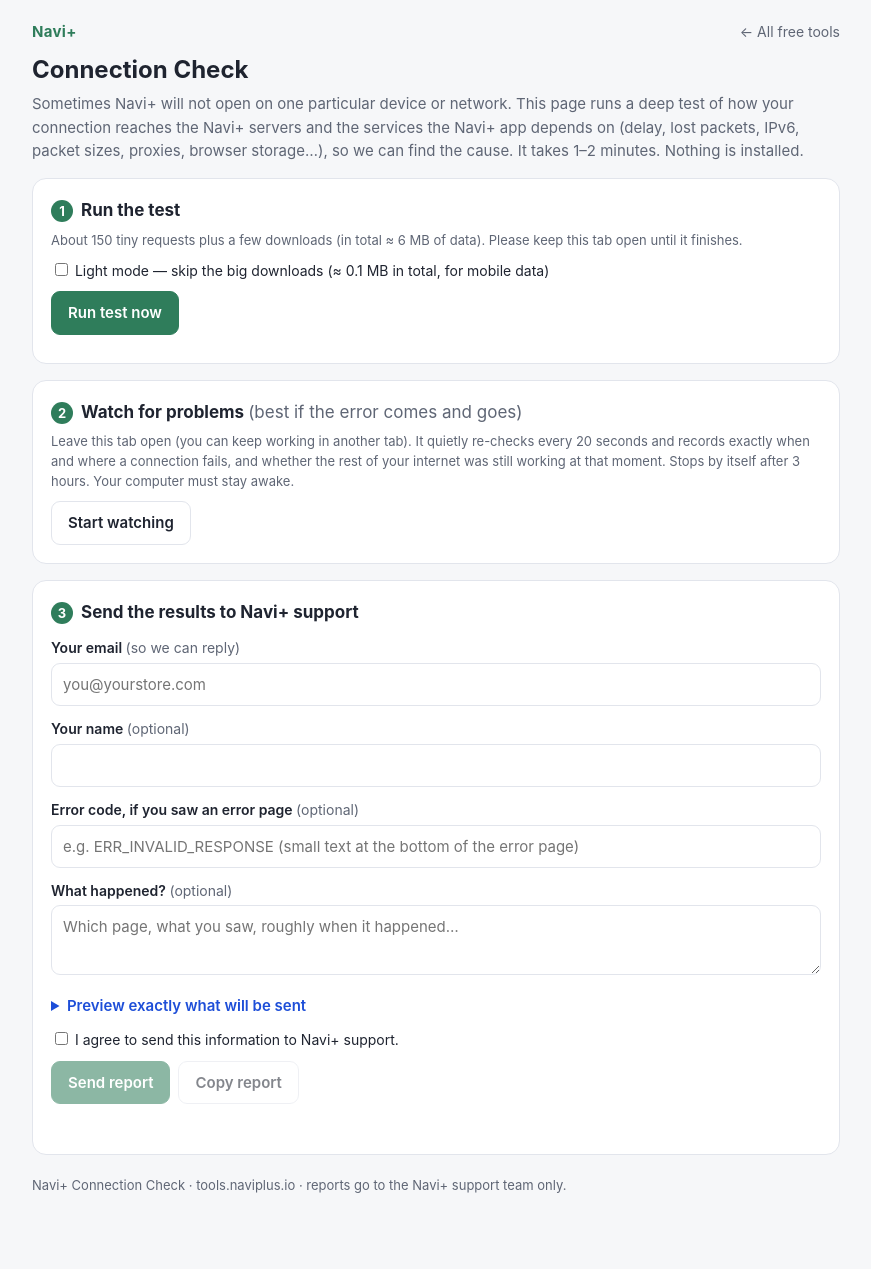
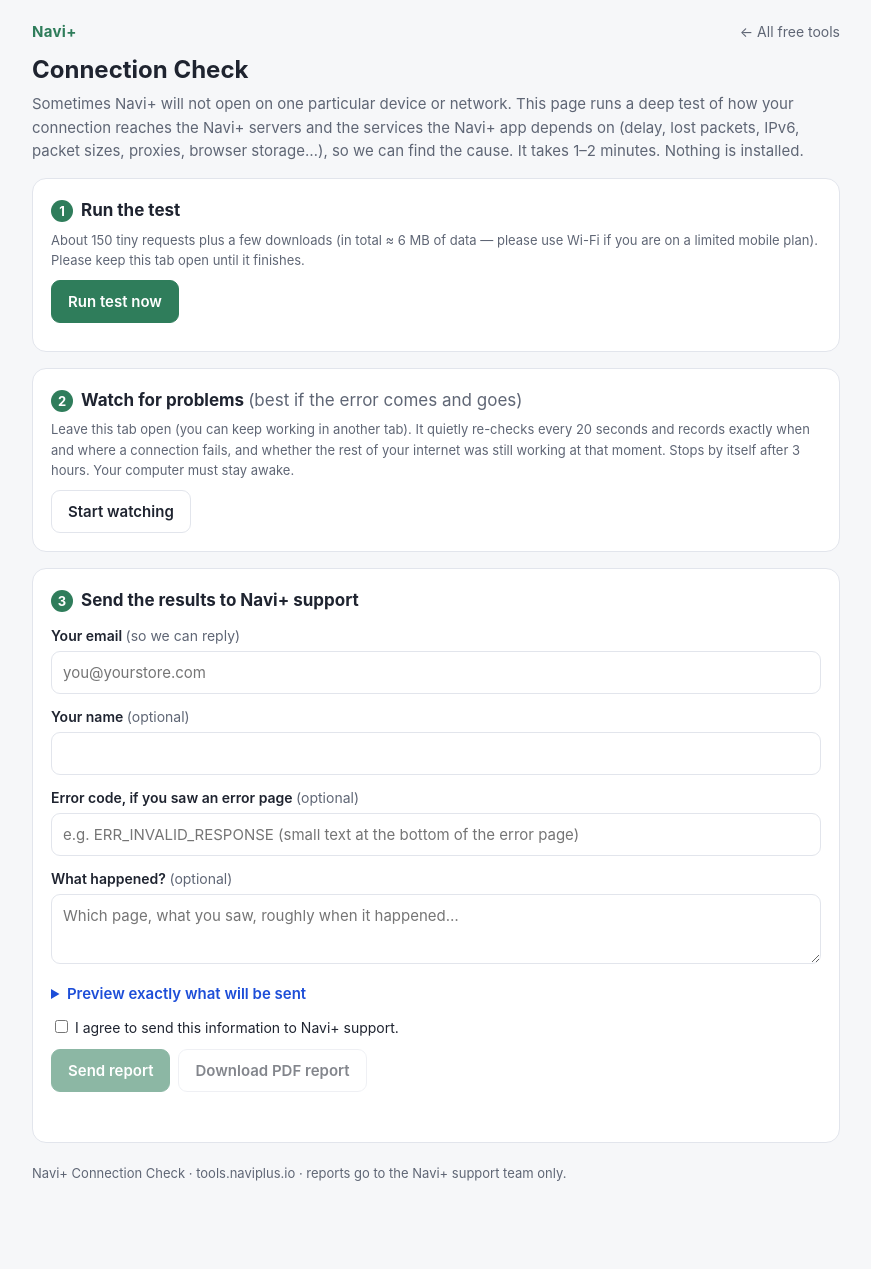
Before and after one commit to khoipn/tools.naviplus.io, a Jekyll site: the page built from connection-check.html, in a window 1280 px wide. Shown: the whole page, without its empty margins (204-1075 px from the left). Built offline with Jekyll 4.4.1, drawn with Linux system fonts in a browser that asks for light colours; part of the change alters nothing that is shown.

Commit message:
[TASK01118] Connection Check: bỏ Light mode; thay Copy report bằng Download PDF (tự tạo PDF A4 trong trình duyệt, không thư viện, tô màu OK/WARN/FAIL)
Co-Authored-By: Claude Sonnet 5.5 <noreply@anthropic.com>

```diff
--- a/connection-check.html
+++ b/connection-check.html
@@ -89,8 +89,7 @@ title: "Navi+ Connection Check"
   <!-- ─── Bước 1 ─── -->
   <div class="card" id="c1">
     <h2><span class="step">1</span>Run the test</h2>
-    <p class="note">About 150 tiny requests plus a few downloads (in total ≈ 6 MB of data). Please keep this tab open until it finishes.</p>
-    <label style="font-weight:400;margin:6px 0 0"><input type="checkbox" id="lite"> Light mode — skip the big downloads (≈ 0.1 MB in total, for mobile data)</label>
+    <p class="note">About 150 tiny requests plus a few downloads (in total ≈ 6 MB of data — please use Wi-Fi if you are on a limited mobile plan). Please keep this tab open until it finishes.</p>
     <div class="row">
       <button class="primary" id="runBtn" type="button">Run test now</button>
       <span id="runState" class="note"></span>
@@ -139,8 +138,8 @@ title: "Navi+ Connection Check"
     <label style="font-weight:400"><input type="checkbox" id="consent"> I agree to send this information to Navi+ support.</label>
     <div class="row">
       <button class="primary" id="sendBtn" type="button" disabled>Send report</button>
-      <button id="copyBtn" type="button" disabled>Copy report</button>
-      <a class="btn" id="mailBtn" href="#" style="display:none">Email it instead</a>
+      <button id="pdfBtn" type="button" disabled>Download PDF report</button>
+      <a class="btn" id="mailBtn" href="#" style="display:none">Open email to Navi+ support</a>
     </div>
     <div class="status" id="sendState" role="status" aria-live="polite"></div>
   </div>
@@ -179,12 +178,12 @@ title: "Navi+ Connection Check"
     { g:'Navi+ servers', id:'bunny', label:'Asset CDN (Bunny backup)',    host:'flov.b-cdn.net',     kind:'range', url:BIG_BUNNY, cf:false, n:6 },
     { g:'Navi+ servers', id:'tools', label:'This page (tools.naviplus.io)', host:'tools.naviplus.io', kind:'trace', url:'https://tools.naviplus.io/cdn-cgi/trace', cf:true, n:6 },
     { g:'Navi+ servers', id:'chat',  label:'Support chat server',         host:'api.inboxplus.app',  kind:'json',  url:API + '/', cf:true, n:6 },
-    { g:'Navi+ servers', id:'dl_r2',    label:'Download 490 KB via Cloudflare R2', host:'cdn.naviplus.app', kind:'dl', url:BIG, cf:true, n:1, heavy:true },
-    { g:'Navi+ servers', id:'dl_bunny', label:'Download 490 KB via Bunny',         host:'flov.b-cdn.net',   kind:'dl', url:BIG_BUNNY, cf:false, n:1, heavy:true },
+    { g:'Navi+ servers', id:'dl_r2',    label:'Download 490 KB via Cloudflare R2', host:'cdn.naviplus.app', kind:'dl', url:BIG, cf:true, n:1 },
+    { g:'Navi+ servers', id:'dl_bunny', label:'Download 490 KB via Bunny',         host:'flov.b-cdn.net',   kind:'dl', url:BIG_BUNNY, cf:false, n:1 },
 
-    { g:'What the Navi+ app needs to start', id:'ab',    label:'Shopify App Bridge script',  host:'cdn.shopify.com',   kind:'len',    url:'https://cdn.shopify.com/shopifycloud/app-bridge.js', min:50000, n:3, dep:true, heavy:true },
+    { g:'What the Navi+ app needs to start', id:'ab',    label:'Shopify App Bridge script',  host:'cdn.shopify.com',   kind:'len',    url:'https://cdn.shopify.com/shopifycloud/app-bridge.js', min:50000, n:3, dep:true },
     { g:'What the Navi+ app needs to start', id:'shadm', label:'Shopify admin',              host:'admin.shopify.com', kind:'nocors', url:'https://admin.shopify.com/', n:3, dep:true },
-    { g:'What the Navi+ app needs to start', id:'jq',    label:'jQuery (jsDelivr)',          host:'cdn.jsdelivr.net',  kind:'len',    url:'https://cdn.jsdelivr.net/npm/jquery@3.7.1/dist/jquery.min.js', min:50000, n:3, dep:true, heavy:true },
+    { g:'What the Navi+ app needs to start', id:'jq',    label:'jQuery (jsDelivr)',          host:'cdn.jsdelivr.net',  kind:'len',    url:'https://cdn.jsdelivr.net/npm/jquery@3.7.1/dist/jquery.min.js', min:50000, n:3, dep:true },
     { g:'What the Navi+ app needs to start', id:'nsw',   label:'Support chat widget',        host:'ai.inboxplus.app',  kind:'len',    url:'https://ai.inboxplus.app/widget/ns.js', min:500, n:3, dep:true },
 
     { g:'Your network basics', id:'v4',   label:'Cloudflare by IPv4 address (no DNS)', host:'1.1.1.1',           kind:'trace', url:'https://1.1.1.1/cdn-cgi/trace', cf:true, n:10, basic:true },
@@ -194,8 +193,8 @@ title: "Navi+ Connection Check"
     { g:'Your network basics', id:'clock',label:'Your device clock',                   host:'this device',       kind:'clock' },
 
     { g:'Deep network quality', id:'l4',     label:'Path quality as Cloudflare measures it', host:'speed.cloudflare.com', kind:'l4' },
-    { g:'Deep network quality', id:'ladder', label:'Packet-size ladder (MTU check)',         host:'speed.cloudflare.com', kind:'ladder', heavy:true },
-    { g:'Deep network quality', id:'speed',  label:'Speed & delay under load',               host:'speed.cloudflare.com', kind:'speed', heavy:true },
+    { g:'Deep network quality', id:'ladder', label:'Packet-size ladder (MTU check)',         host:'speed.cloudflare.com', kind:'ladder' },
+    { g:'Deep network quality', id:'speed',  label:'Speed & delay under load',               host:'speed.cloudflare.com', kind:'speed' },
     { g:'Deep network quality', id:'mitm',   label:'Anything in the middle? (proxy / TLS inspection)', host:'this network', kind:'mitm' },
     { g:'Deep network quality', id:'store',  label:'Browser storage & cookies',              host:'this browser', kind:'store' },
 
@@ -529,7 +528,7 @@ title: "Navi+ Connection Check"
   }
 
   async function runTest() {
-    var btn = $('runBtn'), lite = $('lite').checked; btn.disabled = true; $('hints').innerHTML = ''; $('deep').innerHTML = ''; $('resBody').innerHTML = ''; $('resTable').style.display = '';
+    var btn = $('runBtn'); btn.disabled = true; $('hints').innerHTML = ''; $('deep').innerHTML = ''; $('resBody').innerHTML = ''; $('resTable').style.display = '';
     $('runState').textContent = 'Checking your browser…';
     state.env = await collectEnv(); state.l4 = null;
     var t0 = Date.now(), sums = [];
@@ -537,8 +536,7 @@ title: "Navi+ Connection Check"
       var ep = TESTS[i], samples = [], sum;
       ensureSection(ep.g);
       $('runState').textContent = 'Testing ' + ep.host + ' — ' + ep.label.slice(0, 40) + ' (' + (i + 1) + '/' + TESTS.length + ')…';
-      if (ep.heavy && lite) { sum = summarise(ep, [], { n:1, okN:0, skipped:true, info:'skipped (light mode)' }); }
-      else if (ep.kind === 'burst') {
+      if (ep.kind === 'burst') {
         var app = T('app');
         for (var b = 0; b < 20; b++) { samples.push(await probe(app, 6000)); await sleep(100); }
         var okMs = samples.filter(function (s) { return s.ok; }).map(function (s) { return s.ms; });
@@ -602,7 +600,7 @@ title: "Navi+ Connection Check"
     var hints = verdict(sums, state.env), deep = deepLines(sums, state.env);
     var ipS = sums.filter(function (s) { return s.ip; })[0];
     if (ipS) state.ip = { ip:ipS.ip, loc:ipS.loc, tls:ipS.tls, warp:ipS.warp };
-    state.run = { at:t0, secs:Math.round((Date.now() - t0) / 1000), lite:lite, sums:sums, hints:hints.map(function (h) { return h.t; }), good:hints.some(function (h) { return h.good; }), deep:deep, l4:state.l4 };
+    state.run = { at:t0, secs:Math.round((Date.now() - t0) / 1000), sums:sums, hints:hints.map(function (h) { return h.t; }), good:hints.some(function (h) { return h.good; }), deep:deep, l4:state.l4 };
     $('hints').innerHTML = hints.map(function (h) { return '<div class="hint' + (h.good ? ' good' : '') + '">' + esc(h.t) + '</div>'; }).join('');
     $('deep').innerHTML = '<h3>Key readings</h3><ul>' + deep.map(function (d) { return '<li>' + esc(d) + '</li>'; }).join('') + '</ul>';
     $('envLine').textContent = 'Your connection: ' + (ipS ? ipS.ip + ' (' + (ipS.loc || '?') + ')' : 'IP unknown') + ' · ' + state.env.platform + ' · ' + connStr(state.env);
@@ -718,7 +716,7 @@ title: "Navi+ Connection Check"
     }
     if (state.run) {
       L.push('');
-      L.push('[Test run ' + utc(state.run.at) + ', ' + state.run.secs + 's' + (state.run.lite ? ', LIGHT MODE' : '') + ']');
+      L.push('[Test run ' + utc(state.run.at) + ', ' + state.run.secs + 's]');
       var lastG = '';
       state.run.sums.forEach(function (s) {
         if (s.g !== lastG) { lastG = s.g; L.push('-- ' + s.g); }
@@ -764,9 +762,9 @@ title: "Navi+ Connection Check"
     var has = !!(state.run || (state.mon && state.mon.checks));
     $('preview').textContent = has ? buildReport() : 'Run the test first.';
     var emailOk = EMAIL_RE.test($('email').value.trim());
-    $('copyBtn').disabled = !has;
+    $('pdfBtn').disabled = !has;
     $('sendBtn').disabled = !(has && emailOk && $('consent').checked);
-    $('mailBtn').href = 'mailto:' + SUPPORT + '?subject=' + encodeURIComponent('Navi+ Connection Check' + (REF ? ' (' + REF + ')' : '')) + '&body=' + encodeURIComponent(has ? buildReport().slice(0, 1800) : '');
+    $('mailBtn').href = 'mailto:' + SUPPORT + '?subject=' + encodeURIComponent('Navi+ Connection Check' + (REF ? ' (' + REF + ')' : '')) + '&body=' + encodeURIComponent('Hello Navi+ support,\n\nPlease find my Connection Check report attached (PDF).\n\n' + ($('uname').value.trim() || ''));
   }
   function wrapHtml(part, i, n) { return (i === 0 ? '<b>Navi+ Connection Check</b>' : '<b>Connection Check — part ' + (i + 1) + '/' + n + '</b>') + '<pre style="white-space:pre-wrap;font:12px/1.45 monospace;margin:6px 0 0">' + esc(part) + '</pre>'; }
   async function send() {
@@ -789,22 +787,74 @@ title: "Navi+ Connection Check"
         if (!r2.ok) throw new Error('part ' + (i + 1) + ' failed (HTTP ' + r2.status + ')');
         sentN++; await sleep(150);
       }
-      st.className = 'status ok-t'; st.textContent = 'Sent (' + sentN + ' message' + (sentN > 1 ? 's' : '') + '). Thank you! Navi+ support will look at it and reply to your email.';
+      st.className = 'status ok-t'; st.textContent = 'Sent (' + sentN + ' message' + (sentN > 1 ? 's' : '') + '). Thank you! Navi+ support will look at it and reply to your email. You can also download a PDF copy for yourself.';
     } catch (e) {
       st.className = 'status bad-t';
-      st.textContent = (sentN ? 'Only ' + sentN + ' of ' + parts.length + ' parts were sent. ' : '') + 'Could not send (' + (e && e.message ? e.message : 'network error') + '). Please use "Copy report" and paste it into an email to ' + SUPPORT + ', or use "Email it instead".';
+      st.textContent = (sentN ? 'Only ' + sentN + ' of ' + parts.length + ' parts were sent. ' : '') + 'Could not send (' + (e && e.message ? e.message : 'network error') + '). Please click "Download PDF report" and email the file to ' + SUPPORT + ' (use "Open email to Navi+ support").';
       $('mailBtn').style.display = '';
     }
     btn.disabled = false; refreshSend();
   }
-  async function copy() {
-    var text = buildReport(), st = $('sendState');
-    try { await navigator.clipboard.writeText(text); st.className = 'status ok-t'; st.textContent = 'Copied. Paste it into an email to ' + SUPPORT + '.'; }
-    catch (e) {
-      var ta = document.createElement('textarea'); ta.value = text; document.body.appendChild(ta); ta.select();
-      try { document.execCommand('copy'); st.className = 'status ok-t'; st.textContent = 'Copied. Paste it into an email to ' + SUPPORT + '.'; } catch (e2) { st.className = 'status bad-t'; st.textContent = 'Copy failed. Open "Preview exactly what will be sent" and copy it by hand.'; }
-      document.body.removeChild(ta);
-    }
+  /* ───────────── Xuất PDF (tự viết, không thư viện) ─────────────
+     PDF chữ thuần, khổ A4, font chuẩn Courier (không cần nhúng font). Vì font chuẩn chỉ có ký tự Latin nên mọi ký tự ngoài ASCII được
+     chuyển thành dạng gần nhất (→ thành ->, dấu tiếng Việt bỏ dấu…) — toàn ASCII nên độ dài chuỗi = số byte, bảng xref luôn đúng. */
+  function pdfAscii(t) {
+    var map = { '→':'->', '←':'<-', '↓':'down', '↑':'up', '·':'-', '—':'-', '–':'-', '×':'x', '≈':'~', '…':'...', '“':'"', '”':'"', '‘':"'", '’':"'", '•':'*', '≤':'<=', '≥':'>=', '≠':'!=', 'µ':'u', 'đ':'d', 'Đ':'D', '★':'*', '✓':'ok', '✗':'x' };
+    var x = String(t); try { x = x.normalize('NFD').replace(/[̀-ͯ]/g, ''); } catch (e) {}
+    return x.replace(/[^\x20-\x7E]/g, function (c) { return map[c] != null ? map[c] : '?'; });
+  }
+  function pdfEsc(t) { return t.replace(/\\/g, '\\\\').replace(/\(/g, '\\(').replace(/\)/g, '\\)'); }
+  function lineStyle(l) {
+    if (/^(FAIL)/.test(l)) return { c:'0.71 0.14 0.09', b:true };
+    if (/^(WARN|PART)/.test(l)) return { c:'0.60 0.40 0.00', b:true };
+    if (/^OK  /.test(l)) return { c:'0.18 0.49 0.36', b:false };
+    if (/^(\[|--|NAVI\+ CONNECTION|ERROR CODE)/.test(l)) return { c:'0.12 0.15 0.19', b:true };
+    return { c:'0.12 0.15 0.19', b:false };
+  }
+  function makePdf(title, text) {
+    var W = 595.28, H = 841.89, M = 42, FS = 8.4, LH = 10.8, CW = FS * 0.6, maxCh = Math.floor((W - 2 * M) / CW), top = H - M - 22, perPage = Math.floor((top - M - 6) / LH);
+    var lines = [];
+    text.split('\n').forEach(function (raw) {
+      var l = pdfAscii(raw), ind = (/^(\s*)/.exec(l)[1] || '').length, cont = new Array(Math.min(ind + 5, 18) + 1).join(' '), st = lineStyle(l);
+      var first = true;
+      while (l.length > maxCh) { var cut = l.lastIndexOf(' ', maxCh); if (cut < ind + 10) cut = maxCh; lines.push({ t:l.slice(0, cut), st:st }); l = cont + l.slice(cut).replace(/^ +/, ''); first = false; }
+      lines.push({ t:l, st:st });
+    });
+    var pages = []; for (var i = 0; i < lines.length; i += perPage) pages.push(lines.slice(i, i + perPage));
+    if (!pages.length) pages.push([{ t:'(empty)', st:lineStyle('') }]);
+    var objs = [], N = pages.length;
+    objs[1] = '<< /Type /Catalog /Pages 2 0 R >>';
+    var kids = []; for (var p = 0; p < N; p++) kids.push((5 + p * 2) + ' 0 R');
+    objs[2] = '<< /Type /Pages /Kids [' + kids.join(' ') + '] /Count ' + N + ' >>';
+    objs[3] = '<< /Type /Font /Subtype /Type1 /BaseFont /Courier /Encoding /WinAnsiEncoding >>';
+    objs[4] = '<< /Type /Font /Subtype /Type1 /BaseFont /Courier-Bold /Encoding /WinAnsiEncoding >>';
+    var stamp = pdfAscii(title + '  -  generated ' + utc() + ' UTC');
+    pages.forEach(function (pg, idx) {
+      var c = 'BT\n/F2 12 Tf 0.18 0.49 0.36 rg ' + M + ' ' + (H - M) + ' Td (' + pdfEsc('Navi+ Connection Check') + ') Tj ET\n' +
+              'BT\n/F1 7.5 Tf 0.37 0.40 0.46 rg ' + M + ' ' + (H - M - 12) + ' Td (' + pdfEsc(stamp) + ') Tj ET\n' +
+              '0.89 0.90 0.93 RG 0.6 w ' + M + ' ' + (H - M - 17) + ' m ' + (W - M) + ' ' + (H - M - 17) + ' l S\n';
+      var y = top; pg.forEach(function (ln) { c += 'BT ' + (ln.st.b ? '/F2' : '/F1') + ' ' + FS + ' Tf ' + ln.st.c + ' rg ' + M + ' ' + y.toFixed(2) + ' Td (' + pdfEsc(ln.t) + ') Tj ET\n'; y -= LH; });
+      c += 'BT\n/F1 7.5 Tf 0.37 0.40 0.46 rg ' + (W - M - 60) + ' ' + (M - 18) + ' Td (' + pdfEsc('Page ' + (idx + 1) + ' / ' + N) + ') Tj ET\n';
+      objs[5 + idx * 2] = '<< /Type /Page /Parent 2 0 R /MediaBox [0 0 ' + W + ' ' + H + '] /Resources << /Font << /F1 3 0 R /F2 4 0 R >> >> /Contents ' + (6 + idx * 2) + ' 0 R >>';
+      objs[6 + idx * 2] = '<< /Length ' + c.length + ' >>\nstream\n' + c + 'endstream';
+    });
+    var out = '%PDF-1.4\n', offs = [];
+    for (var k = 1; k < objs.length; k++) { offs[k] = out.length; out += k + ' 0 obj\n' + objs[k] + '\nendobj\n'; }
+    var xr = out.length; out += 'xref\n0 ' + objs.length + '\n0000000000 65535 f \n';
+    for (var k2 = 1; k2 < objs.length; k2++) out += ('0000000000' + offs[k2]).slice(-10) + ' 00000 n \n';
+    out += 'trailer\n<< /Size ' + objs.length + ' /Root 1 0 R /Info << /Title (' + pdfEsc(pdfAscii(title)) + ') /Producer (Navi+ Connection Check) >> >>\nstartxref\n' + xr + '\n%%EOF\n';
+    return out;
+  }
+  function pdf() {
+    var st = $('sendState');
+    try {
+      var d = new Date(), pad2 = function (n) { return ('0' + n).slice(-2); };
+      var name = 'navi-connection-check-' + d.getUTCFullYear() + pad2(d.getUTCMonth() + 1) + pad2(d.getUTCDate()) + '-' + pad2(d.getUTCHours()) + pad2(d.getUTCMinutes()) + (REF ? '-' + REF.replace(/[^\w\-]/g, '') : '') + '.pdf';
+      var blob = new Blob([makePdf('Navi+ Connection Check' + (REF ? ' (' + REF + ')' : ''), buildReport())], { type:'application/pdf' });
+      var a = document.createElement('a'); a.href = URL.createObjectURL(blob); a.download = name; document.body.appendChild(a); a.click();
+      setTimeout(function () { URL.revokeObjectURL(a.href); a.remove(); }, 4000);
+      st.className = 'status ok-t'; st.textContent = 'PDF saved (' + name + '). You can attach it to an email to ' + SUPPORT + '.';
+    } catch (e) { st.className = 'status bad-t'; st.textContent = 'Could not create the PDF (' + (e && e.message ? e.message : 'error') + ').'; }
     $('mailBtn').style.display = '';
   }
 
@@ -831,10 +881,9 @@ title: "Navi+ Connection Check"
   $('runBtn').addEventListener('click', runTest);
   $('monBtn').addEventListener('click', function () { (state.mon && state.mon.on) ? stopMon() : startMon(); });
   $('sendBtn').addEventListener('click', send);
-  $('copyBtn').addEventListener('click', copy);
+  $('pdfBtn').addEventListener('click', pdf);
   ['email', 'uname', 'notes', 'errCode', 'consent'].forEach(function (id) { $(id).addEventListener('input', function () { refreshSend(); persist(); }); $(id).addEventListener('change', refreshSend); });
   window.addEventListener('beforeunload', function (e) { if (state.mon && state.mon.on) { e.preventDefault(); e.returnValue = ''; } });
-  try { var c0 = navigator.connection; if (c0 && (c0.saveData || /cellular/.test(c0.type || ''))) { $('lite').checked = true; } } catch (e) {}   // dùng dữ liệu di động → mặc định chế độ Light
 
   restore();
   if (P_FROM) $('email').value = P_FROM;
```
